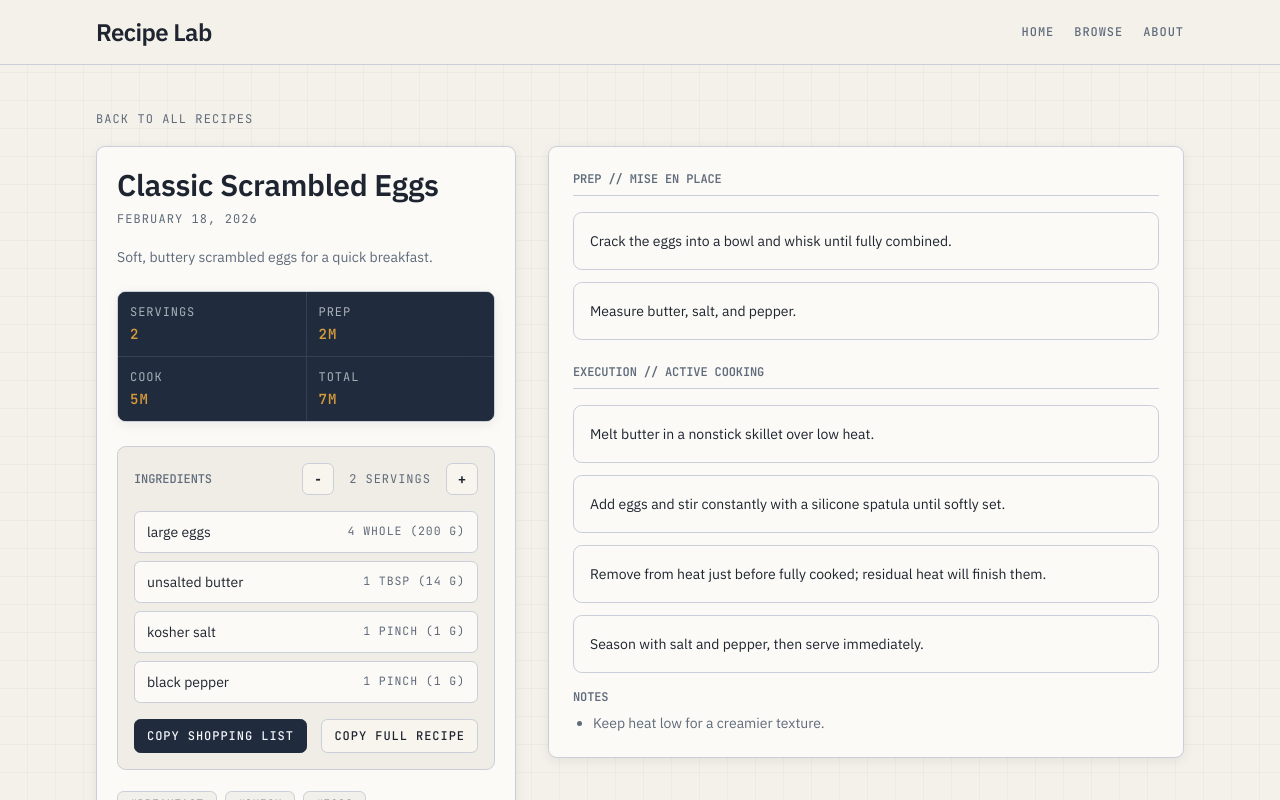
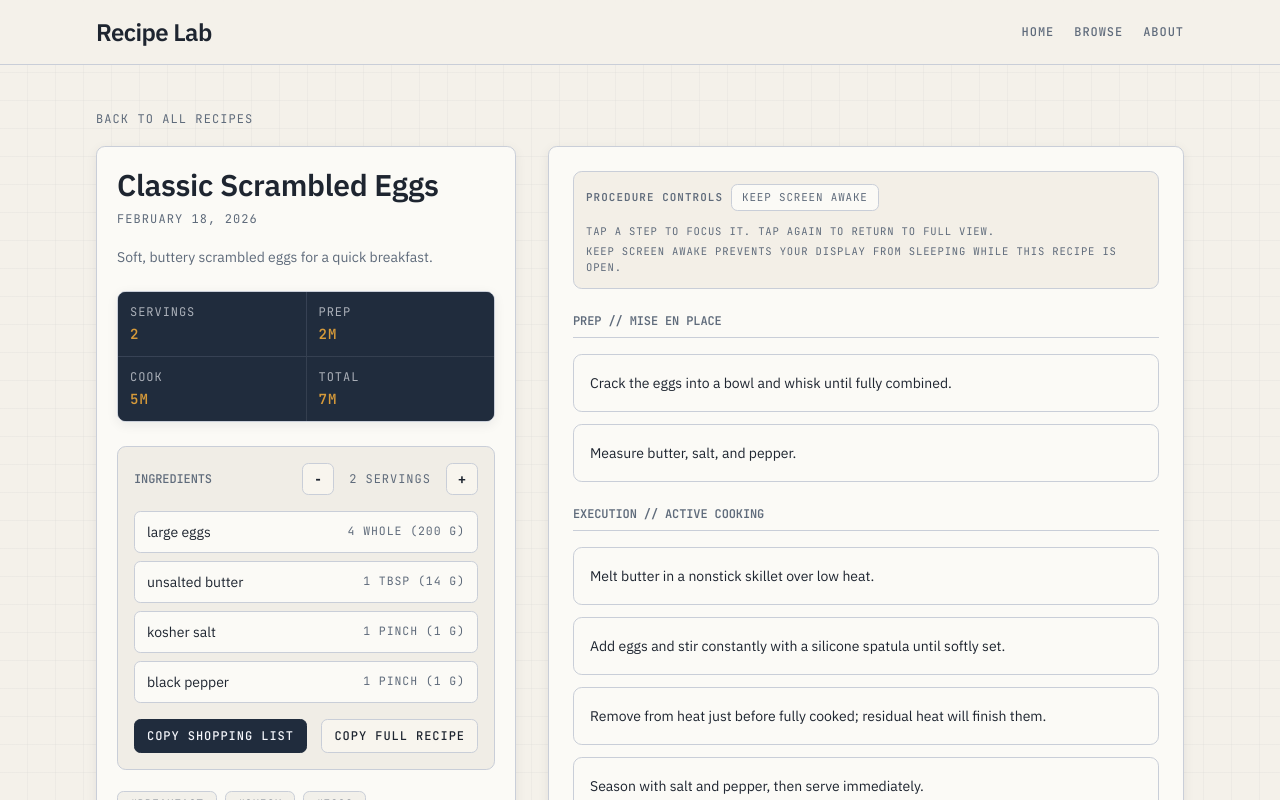
Before and after one commit to zshnjav/recipe-lab, a Next.js app: page /recipes/classic-scrambled-eggs in a window 1280 px wide. Shown: the top 800 px of the page. Built offline with nearby package versions, Linux system fonts and the light colour scheme.

Commit message:
Refine method focus interaction and simplify background texture

```diff
--- a/src/app/globals.css
+++ b/src/app/globals.css
@@ -35,7 +35,6 @@
 body {
   background-color: var(--color-bg);
   background-image:
-    radial-gradient(circle at 1px 1px, rgba(30, 37, 48, 0.07) 0.6px, transparent 0.7px),
     repeating-linear-gradient(
       0deg,
       transparent,
@@ -49,11 +48,9 @@ body {
       rgba(30, 37, 48, 0.06) 28px
     );
   background-size:
-    12px 12px,
     28px 28px,
     28px 28px;
   background-attachment:
-    fixed,
     fixed,
     fixed;
   color: var(--color-fg);
--- a/src/components/recipe-method.tsx
+++ b/src/components/recipe-method.tsx
@@ -1,3 +1,7 @@
+"use client";
+
+import { useCallback, useEffect, useMemo, useRef, useState } from "react";
+
 interface RecipeMethodProps {
   body: string;
 }
@@ -13,6 +17,8 @@ interface ParsedSection {
   paragraphs: string[];
   images: RecipeImage[];
 }
+
+type WakeLockStatus = "idle" | "active" | "unsupported" | "error";
 
 function parseImageLine(line: string): RecipeImage | null {
   const match = line.match(/^!\[(.*)\]\((.*)\)$/);
@@ -83,10 +89,27 @@ function extractMethodSections(body: string): {
   };
 }
 
-function MethodSection({ title, lines }: { title: string; lines: string[] }) {
-  const parsed = parseSection(lines);
+function MethodSection({
+  title,
+  parsed,
+  stepOffset,
+  activeStepIndex,
+  onStepToggle,
+}: {
+  title: string;
+  parsed: ParsedSection;
+  stepOffset: number;
+  activeStepIndex: number | null;
+  onStepToggle: (stepIndex: number) => void;
+}) {
+  const hasSelection = activeStepIndex !== null;
 
-  if (lines.length === 0) {
+  if (
+    parsed.steps.length === 0 &&
+    parsed.paragraphs.length === 0 &&
+    parsed.images.length === 0 &&
+    parsed.notes.length === 0
+  ) {
     return null;
   }
 
@@ -99,14 +122,33 @@ function MethodSection({ title, lines }: { title: string; lines: string[] }) {
       </div>
       {parsed.steps.length > 0 ? (
         <ol className="space-y-3">
-          {parsed.steps.map((step) => (
-            <li
-              key={step}
-              className="rounded-md border border-[var(--color-border)] bg-[#fbfaf6] p-4 text-sm leading-6 text-[var(--color-fg)]"
-            >
-              {step}
-            </li>
-          ))}
+          {parsed.steps.map((step, index) => {
+            const stepIndex = stepOffset + index;
+            const isActive = activeStepIndex === stepIndex;
+            const isMuted = hasSelection && !isActive;
+
+            let stepClassName =
+              "w-full rounded-md border border-[var(--color-border)] bg-[#fbfaf6] p-4 text-left text-sm leading-6 text-[var(--color-fg)] transition duration-200 motion-reduce:transition-none focus-visible:outline-none focus-visible:ring-2 focus-visible:ring-[var(--color-focus)]/40";
+            if (isActive) {
+              stepClassName +=
+                " border-[var(--color-accent)] bg-[#f7ecd9] text-[var(--color-fg)] ring-2 ring-[var(--color-accent)]/45 shadow-[0_2px_6px_rgba(25,20,14,0.08)]";
+            } else if (isMuted) {
+              stepClassName += " bg-[#f5f2eb] text-[var(--color-muted)] opacity-95";
+            }
+
+            return (
+              <li key={`${title}-${stepIndex}`}>
+                <button
+                  type="button"
+                  aria-pressed={isActive}
+                  onClick={() => onStepToggle(stepIndex)}
+                  className={stepClassName}
+                >
+                  {step}
+                </button>
+              </li>
+            );
+          })}
         </ol>
       ) : null}
       {parsed.paragraphs.map((paragraph) => (
@@ -148,6 +190,130 @@ function MethodSection({ title, lines }: { title: string; lines: string[] }) {
 
 export function RecipeMethod({ body }: RecipeMethodProps) {
   const { prep, execution, usedFallback } = extractMethodSections(body);
+  const prepParsed = useMemo(() => parseSection(prep), [prep]);
+  const executionParsed = useMemo(() => parseSection(execution), [execution]);
+  const totalSteps = prepParsed.steps.length + executionParsed.steps.length;
+  const hasSteps = totalSteps > 0;
+  const [activeStepIndex, setActiveStepIndex] = useState<number | null>(null);
+  const [keepScreenAwakeEnabled, setKeepScreenAwakeEnabled] = useState(false);
+  const [wakeLockStatus, setWakeLockStatus] = useState<WakeLockStatus>("idle");
+  const [wakeLockSupported, setWakeLockSupported] = useState(
+    () => typeof navigator !== "undefined" && "wakeLock" in navigator,
+  );
+  const wakeLockSentinelRef = useRef<WakeLockSentinel | null>(null);
+
+  const releaseWakeLock = useCallback(async () => {
+    const activeWakeLock = wakeLockSentinelRef.current;
+    if (!activeWakeLock) {
+      return;
+    }
+
+    try {
+      await activeWakeLock.release();
+    } catch {
+      // Wake lock release can fail if lock was already released by the UA.
+    } finally {
+      wakeLockSentinelRef.current = null;
+    }
+  }, []);
+
+  const requestWakeLock = useCallback(async () => {
+    if (activeStepIndex === null || !keepScreenAwakeEnabled) {
+      return;
+    }
+
+    if (wakeLockSentinelRef.current && !wakeLockSentinelRef.current.released) {
+      setWakeLockStatus("active");
+      return;
+    }
+
+    if (!("wakeLock" in navigator)) {
+      setWakeLockStatus("unsupported");
+      return;
+    }
+
+    try {
+      const sentinel = await navigator.wakeLock.request("screen");
+      wakeLockSentinelRef.current = sentinel;
+      sentinel.onrelease = () => {
+        wakeLockSentinelRef.current = null;
+        setWakeLockStatus((current) => (current === "unsupported" ? current : "idle"));
+      };
+      setWakeLockStatus("active");
+    } catch {
+      setWakeLockStatus("error");
+    }
+  }, [activeStepIndex, keepScreenAwakeEnabled]);
+
+  useEffect(() => {
+    const supportsWakeLock = "wakeLock" in navigator;
+    setWakeLockSupported(supportsWakeLock);
+    if (!supportsWakeLock) {
+      setWakeLockStatus("unsupported");
+    }
+  }, []);
+
+  useEffect(() => {
+    if (!hasSteps) {
+      setActiveStepIndex(null);
+      setKeepScreenAwakeEnabled(false);
+      return;
+    }
+
+    setActiveStepIndex((current) => {
+      if (current === null) {
+        return null;
+      }
+      return Math.max(0, Math.min(current, totalSteps - 1));
+    });
+  }, [hasSteps, totalSteps]);
+
+  useEffect(() => {
+    if (!wakeLockSupported) {
+      return;
+    }
+
+    if (activeStepIndex === null || !keepScreenAwakeEnabled) {
+      void releaseWakeLock();
+      setWakeLockStatus("idle");
+      return;
+    }
+
+    void requestWakeLock();
+  }, [
+    keepScreenAwakeEnabled,
+    activeStepIndex,
+    releaseWakeLock,
+    requestWakeLock,
+    wakeLockSupported,
+  ]);
+
+  useEffect(() => {
+    if (!wakeLockSupported) {
+      return;
+    }
+
+    const onVisibilityChange = () => {
+      if (document.visibilityState !== "visible") {
+        return;
+      }
+      if (activeStepIndex === null || !keepScreenAwakeEnabled) {
+        return;
+      }
+      void requestWakeLock();
+    };
+
+    document.addEventListener("visibilitychange", onVisibilityChange);
+    return () => {
+      document.removeEventListener("visibilitychange", onVisibilityChange);
+    };
+  }, [activeStepIndex, keepScreenAwakeEnabled, requestWakeLock, wakeLockSupported]);
+
+  useEffect(() => {
+    return () => {
+      void releaseWakeLock();
+    };
+  }, [releaseWakeLock]);
 
   if (usedFallback && process.env.NODE_ENV !== "production") {
     console.warn(
@@ -155,10 +321,76 @@ export function RecipeMethod({ body }: RecipeMethodProps) {
     );
   }
 
+  const onStepToggle = (nextIndex: number) => {
+    if (!hasSteps) {
+      return;
+    }
+
+    const clampedIndex = Math.max(0, Math.min(nextIndex, totalSteps - 1));
+    setActiveStepIndex((current) => {
+      if (current === clampedIndex) {
+        setKeepScreenAwakeEnabled(false);
+        return null;
+      }
+
+      setKeepScreenAwakeEnabled(true);
+      return clampedIndex;
+    });
+  };
+
+  const wakeLockStatusMessage =
+    wakeLockStatus === "error" ? "Could not keep screen awake. Check browser permissions." : "";
+
   return (
     <section className="space-y-6">
-      <MethodSection title="Prep // Mise en Place" lines={prep} />
-      <MethodSection title="Execution // Active Cooking" lines={execution} />
+      {hasSteps ? (
+        <div className="rounded-md border border-[var(--color-border)] bg-[#f3efe7] p-3">
+          <div className="mb-3 flex flex-wrap items-center gap-2">
+            <span className="font-mono-ui text-[0.68rem] font-semibold uppercase tracking-[0.1em] text-[var(--color-muted)]">
+              Procedure Controls
+            </span>
+            <button
+              type="button"
+              aria-pressed={keepScreenAwakeEnabled}
+              onClick={() => setKeepScreenAwakeEnabled((current) => !current)}
+              className={`font-mono-ui inline-flex items-center rounded-sm border px-2.5 py-1 text-[0.68rem] uppercase tracking-[0.08em] transition duration-200 motion-reduce:transition-none focus-visible:outline-none focus-visible:ring-2 focus-visible:ring-[var(--color-focus)]/40 ${
+                keepScreenAwakeEnabled
+                  ? "border-[var(--color-accent)] bg-[#f2e2c6] text-[#5f3f1a]"
+                  : "border-[var(--color-border)] bg-[#fbfaf6] text-[var(--color-muted)] hover:border-[var(--color-accent)]"
+              }`}
+            >
+              Keep Screen Awake
+            </button>
+          </div>
+          <p className="font-mono-ui text-[0.66rem] uppercase tracking-[0.08em] text-[var(--color-muted)]">
+            Tap a step to focus it. Tap again to return to full view.
+          </p>
+          <p className="font-mono-ui mt-1 text-[0.66rem] uppercase tracking-[0.08em] text-[var(--color-muted)]">
+            {wakeLockSupported
+              ? "Keep Screen Awake prevents your display from sleeping while this recipe is open."
+              : "Keep-awake is not supported on this browser."}
+          </p>
+          {wakeLockStatusMessage ? (
+            <p className="font-mono-ui mt-1 text-[0.66rem] uppercase tracking-[0.08em] text-[#8a3f35]">
+              {wakeLockStatusMessage}
+            </p>
+          ) : null}
+        </div>
+      ) : null}
+      <MethodSection
+        title="Prep // Mise en Place"
+        parsed={prepParsed}
+        stepOffset={0}
+        activeStepIndex={activeStepIndex}
+        onStepToggle={onStepToggle}
+      />
+      <MethodSection
+        title="Execution // Active Cooking"
+        parsed={executionParsed}
+        stepOffset={prepParsed.steps.length}
+        activeStepIndex={activeStepIndex}
+        onStepToggle={onStepToggle}
+      />
     </section>
   );
 }
```
